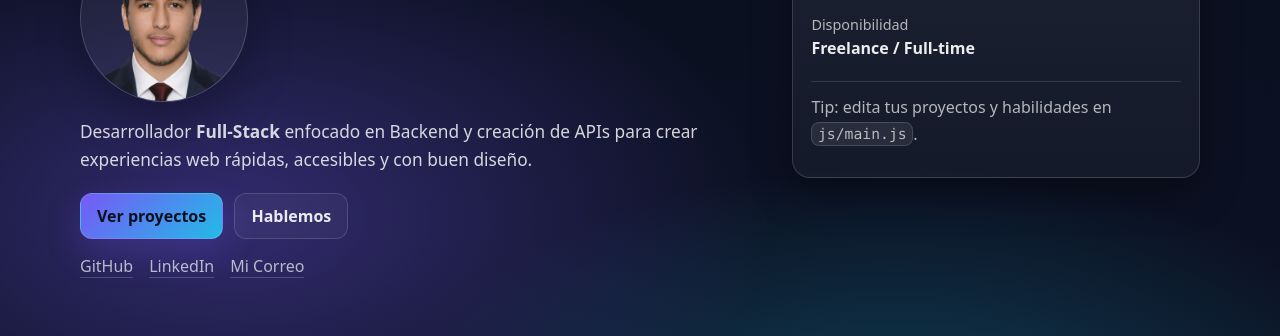
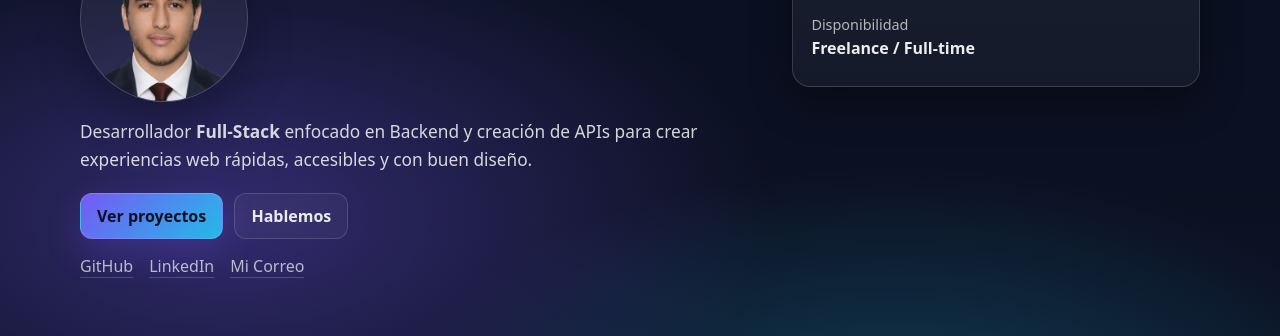
Before and after one commit to Thoma5in/portafolio, a plain HTML site: page index.html in a window 1280 px wide. Shown: the part 283-619 px from the top of the page. Drawn offline with Linux system fonts and the light colour scheme.

Commit message:
Portafolio

```diff
--- a/css/style.css
+++ b/css/style.css
@@ -16,11 +16,17 @@
 	--radius-sm: 12px;
 	--container: 1120px;
 	--gap: 18px;
+	--scroll-offset: 92px;
 }
 
 * { box-sizing: border-box; }
 
-html { scroll-behavior: smooth; }
+html {
+	scroll-behavior: smooth;
+	scroll-padding-top: var(--scroll-offset);
+}
+
+[id] { scroll-margin-top: var(--scroll-offset); }
 
 body {
 	margin: 0;
--- a/index.html
+++ b/index.html
@@ -8,9 +8,10 @@
     <link rel="stylesheet" href="css/style.css" />
 </head>
 <body>
+    <div id="top" tabindex="-1"></div>
     <a class="skip-link" href="#contenido">Saltar al contenido</a>
 
-    <header class="site-header" id="top">
+    <header class="site-header">
         <div class="container header-inner">
             <a class="brand" href="#top" aria-label="Ir al inicio">
                 <span class="brand-mark">◆</span>
@@ -76,10 +77,6 @@
                         <span class="stat-k">Disponibilidad</span>
                         <span class="stat-v">Freelance / Full-time</span>
                     </div>
-                    <div class="divider" role="separator"></div>
-                    <p class="muted">
-                        Tip: edita tus proyectos y habilidades en <code>js/main.js</code>.
-                    </p>
                 </div>
             </div>
         </section>
```
Also changed, not shown: cv.html (+2 -1 lines).
